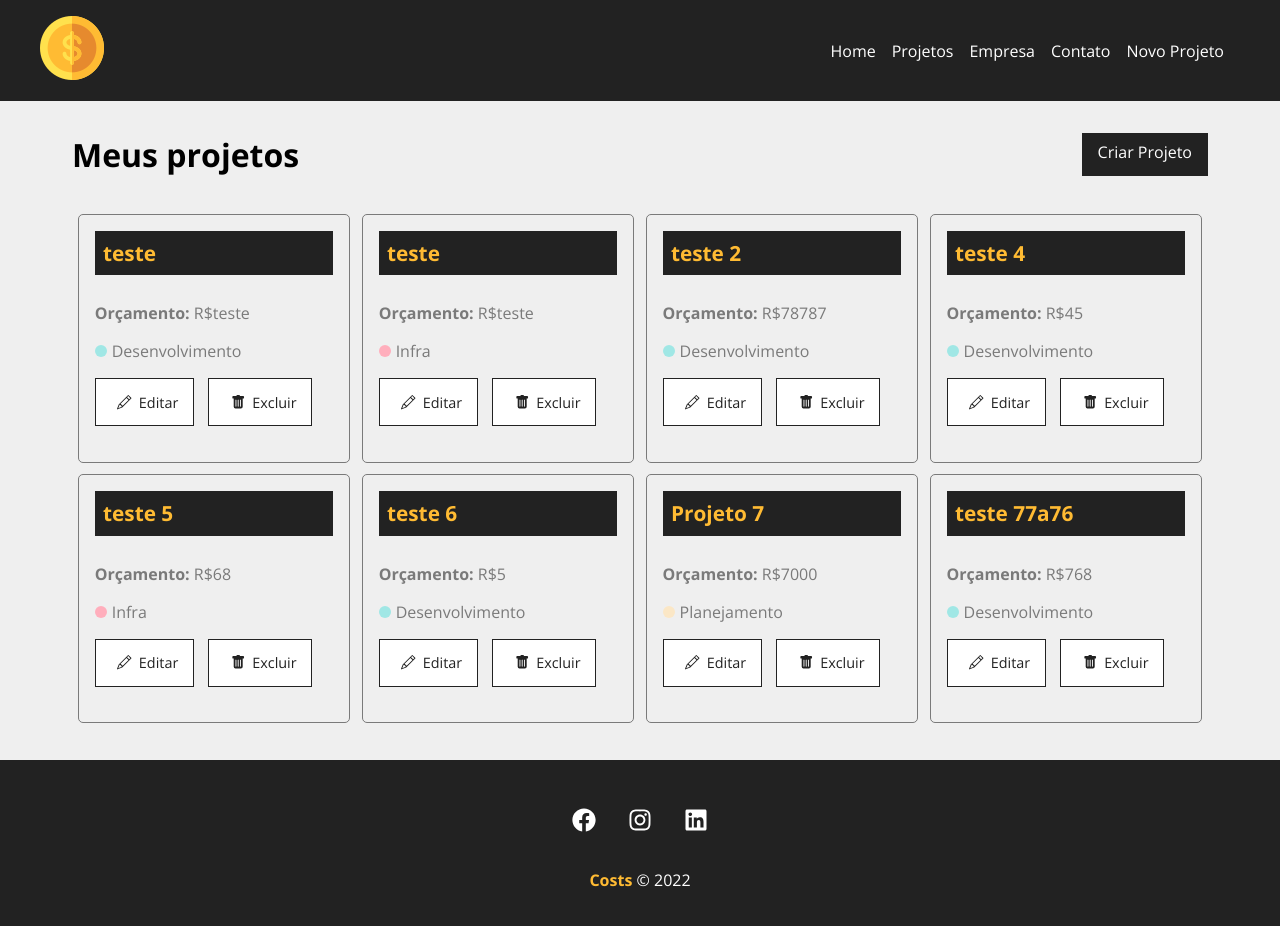
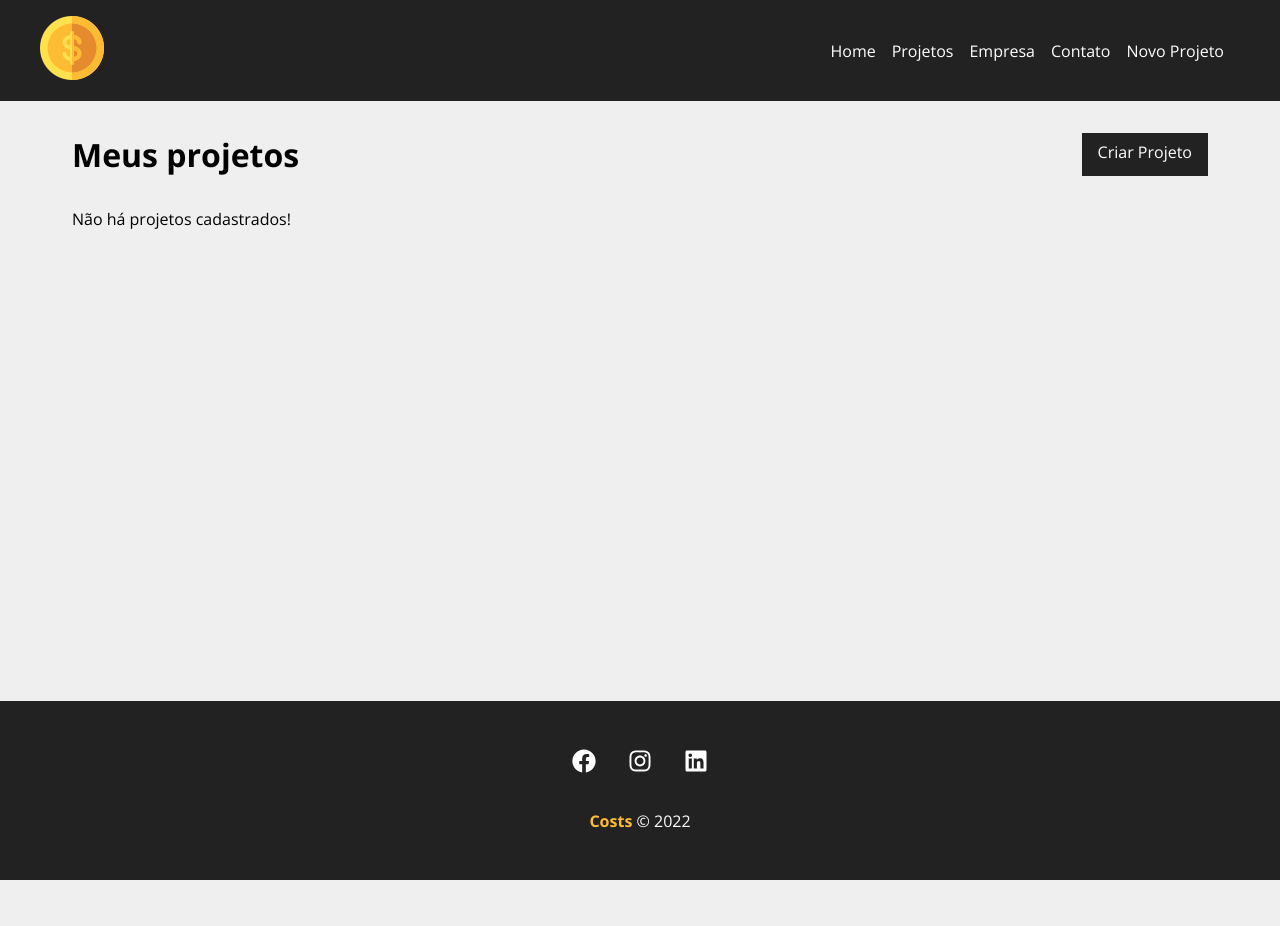
Before and after one commit to ehurafa/react-hora-de-codar, a React (Create React App) app in the folder costs/: page /projects in a window 1280 px wide. Shown: the top 926 px of the page. After the commit the page ends 880 px from the top, so only its background shows below. Built offline with nearby package versions, Linux system fonts and the light colour scheme; data requests are answered from the project's data file; the HTML template or start-up script is replaced by a standard one.

Commit message:
removing projects

```diff
--- a/costs/db.json
+++ b/costs/db.json
@@ -1,94 +1,5 @@
 {
-  "projects": [
-    {
-      "name": "teste",
-      "budget": "teste",
-      "category": {
-        "id": "2",
-        "name": "Desenvolvimento"
-      },
-      "cost": 0,
-      "services": [],
-      "id": 1
-    },
-    {
-      "name": "teste",
-      "budget": "teste",
-      "category": {
-        "id": "1",
-        "name": "Infra"
-      },
-      "cost": 0,
-      "services": [],
-      "id": 2
-    },
-    {
-      "name": "teste 2",
-      "budget": "78787",
-      "category": {
-        "id": "2",
-        "name": "Desenvolvimento"
-      },
-      "cost": 0,
-      "services": [],
-      "id": 3
-    },
-    {
-      "name": "teste 4",
-      "budget": "45",
-      "category": {
-        "id": "2",
-        "name": "Desenvolvimento"
-      },
-      "cost": 0,
-      "services": [],
-      "id": 4
-    },
-    {
-      "name": "teste 5",
-      "budget": "68",
-      "category": {
-        "id": "1",
-        "name": "Infra"
-      },
-      "cost": 0,
-      "services": [],
-      "id": 5
-    },
-    {
-      "name": "teste 6",
-      "budget": "5",
-      "category": {
-        "id": "2",
-        "name": "Desenvolvimento"
-      },
-      "cost": 0,
-      "services": [],
-      "id": 6
-    },
-    {
-      "name": "Projeto 7",
-      "budget": "7000",
-      "category": {
-        "id": "4",
-        "name": "Planejamento"
-      },
-      "cost": 0,
-      "services": [],
-      "id": 7
-    },
-    {
-      "name": "teste 77a76",
-      "budget": "768",
-      "category": {
-        "id": "2",
-        "name": "Desenvolvimento"
-      },
-      "cost": 0,
-      "services": [],
-      "id": 8
-    }
-  ],
+  "projects": [],
   "categories": [
     {
       "id": 1,
--- a/costs/src/components/pages/Projects.js
+++ b/costs/src/components/pages/Projects.js
@@ -12,6 +12,7 @@ import Loading from '../layout/Loading'
 function Projects() {
     const [projects, setProjects] = useState([])
     const [removeLoading, setRemoveLoading] = useState(false)
+    const [projectMessage, setProjectMessage] = useState('')
 
     const location = useLocation()
 
@@ -41,6 +42,23 @@ function Projects() {
         message = location.state.message
     }
 
+    function removeProject(id) {
+
+        fetch(`http://localhost:5000/projects/${id}`, {
+            method: 'DELETE',
+            headers: {
+                'Content-Type': 'application/json'
+            }
+        })
+            .then(resp => resp.json())
+            .then( data => {
+                setProjects(projects.filter((project) => project.id !== id))
+                setProjectMessage('Projeto removido com sucesso!')
+            })
+            .catch(err => console.log(err))
+
+    }
+
 
     return (
         <div className={styles.project_container}>
@@ -49,6 +67,7 @@ function Projects() {
                 <LinkButton to="/newproject" text="Criar Projeto" />
             </div>
             { message && <Message msg={message} type="success" />}
+            { projectMessage && <Message msg={projectMessage} type="success" />}
 
             <Container customClass="start">
                 {projects.length > 0 &&
@@ -59,6 +78,7 @@ function Projects() {
                                 budget={project.budget}
                                 category={project.category.name}
                                 key={project.id}
+                                handleRemove={removeProject}
                             />
                         )
                     )
--- a/costs/src/components/project/ProjectCard.js
+++ b/costs/src/components/project/ProjectCard.js
@@ -4,7 +4,14 @@ import styles from './ProjectCard.module.css'
 
 import { BsPencil, BsFillTrashFill } from 'react-icons/bs'
 
-function ProjectCard({id, name, budget, category, handleRover}) {
+function ProjectCard({id, name, budget, category, handleRemove}) {
+
+    const remove = (e) => {
+        e.preventDefault()
+        handleRemove(id)
+    }
+
+
     return (
         <div className={styles.project_card}>
             <h4>{name}</h4>
@@ -18,7 +25,7 @@ function ProjectCard({id, name, budget, category, handleRover}) {
                 <Link to="/">
                     <BsPencil /> Editar
                 </Link>
-                <button>
+                <button onClick={remove}>
                     <BsFillTrashFill /> Excluir
                 </button>
             </div>
```
